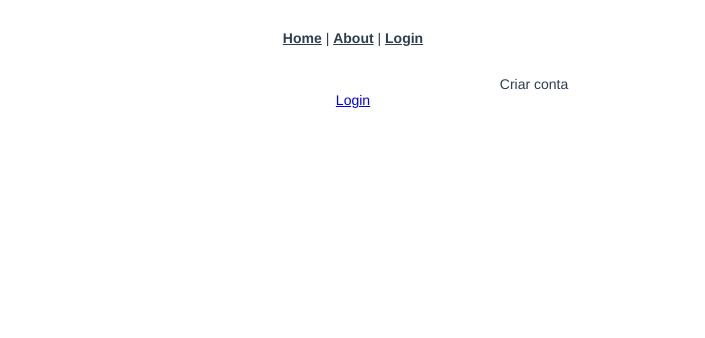
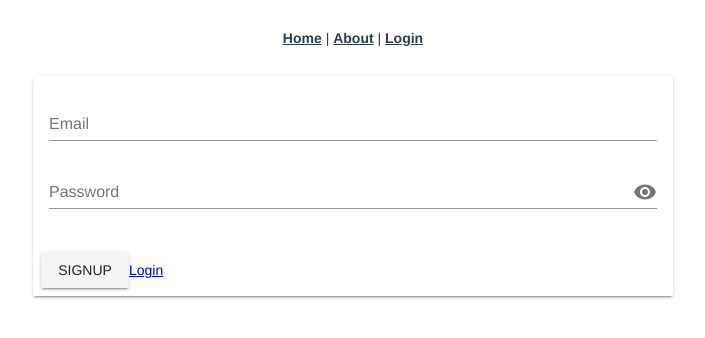
Before and after one commit to WLSF/vue-firebase-login, a Vue app: page /signup in a window 1280 px wide. Shown: the top 338 px of the page, without its empty margins (287-992 px from the left). Built offline with nearby package versions, Linux system fonts and the light colour scheme; no server answers.

Commit message:
:lipstick: Add new vuetify template on Signup and Login

```diff
--- a/src/views/Login.vue
+++ b/src/views/Login.vue
@@ -1,20 +1,33 @@
 <template>
-  <form>
+  <v-layout>
+    <v-flex xs12 sm6 offset-sm3>
+      <v-card>
+        <v-form>
+          <v-card-text>
             <v-text-field
               v-model="email"
+              :rules="[rules.required, rules.email]"
               label="Email"
-      required
             ></v-text-field>
             <v-text-field
               v-model="password"
+              :append-icon="show ? 'visibility_off' : 'visibility'"
+              :rules="[rules.required, rules.min]"
+              :type="show ? 'text' : 'password'"
               :error-messages="errors"
               label="Password"
-      required
+              hint="At least 8 chars"
+              @click:append="show = !show"
             ></v-text-field>
-
+          </v-card-text>
+          <v-card-actions>
             <v-btn @click="login">Login</v-btn>
-    <router-link to="signup">Signup</router-link>
-  </form>
+            <router-link to="/signup">Signup</router-link>
+          </v-card-actions>
+        </v-form>
+      </v-card>
+    </v-flex>
+  </v-layout>
 </template>
 <script>
 import firebase from 'firebase'
@@ -24,7 +37,16 @@
     return {
       email: "",
       password: "",
-      errors: ""
+      errors: "",
+      rules: {
+        required: value => !!value || 'Required!',
+        email: value => {
+          const pattern = /^(([^<>()[\]\\.,;:\s@"]+(\.[^<>()[\]\\.,;:\s@"]+)*)|(".+"))@((\[[0-9]{1,3}\.[0-9]{1,3}\.[0-9]{1,3}\.[0-9]{1,3}])|(([a-zA-Z\-0-9]+\.)+[a-zA-Z]{2,}))$/
+          return pattern.test(value) || 'Invalid email.'
+        },
+        min: value => value.length >= 8 || 'Min 8 chars'
+      },
+      show: false,
     }
   },
   methods: {
--- a/src/views/Signup.vue
+++ b/src/views/Signup.vue
@@ -1,13 +1,33 @@
 <template>
-  <div class="signup">
-    <input type="text" v-model="email" name="email">
-    <input type="password" v-model="password" name="password">
-
-    <button @click='createUser'>Criar conta</button>
-    <router-link to="/login"><p>Login</p></router-link>
-
-    <p v-if="errors">{{ errors }}</p>
-  </div>
+  <v-layout>
+    <v-flex xs12 sm6 offset-sm3>
+      <v-card>
+        <v-form>
+          <v-card-text>
+            <v-text-field
+              v-model="email"
+              :rules="[rules.required, rules.email]"
+              label="Email"
+            ></v-text-field>
+            <v-text-field
+              v-model="password"
+              :append-icon="show ? 'visibility_off' : 'visibility'"
+              :rules="[rules.required, rules.min]"
+              :type="show ? 'text' : 'password'"
+              :error-messages="errors"
+              label="Password"
+              hint="At least 8 chars"
+              @click:append="show = !show"
+            ></v-text-field>
+          </v-card-text>
+          <v-card-actions>
+            <v-btn @click="signup">Signup</v-btn>
+            <router-link to="/login">Login</router-link>
+          </v-card-actions>
+        </v-form>
+      </v-card>
+    </v-flex>
+  </v-layout>
 </template>
 <script>
 import firebase from 'firebase'
@@ -17,15 +37,24 @@
     return {
       email: "",
       password: "",
-      errors: ""
+      errors: "",
+      rules: {
+        required: value => !!value || 'Required!',
+        email: value => {
+          const pattern = /^(([^<>()[\]\\.,;:\s@"]+(\.[^<>()[\]\\.,;:\s@"]+)*)|(".+"))@((\[[0-9]{1,3}\.[0-9]{1,3}\.[0-9]{1,3}\.[0-9]{1,3}])|(([a-zA-Z\-0-9]+\.)+[a-zA-Z]{2,}))$/
+          return pattern.test(value) || 'Invalid email.'
+        },
+        min: value => value.length >= 8 || 'Min 8 chars'
+      },
+      show: false,
     }
   },
   methods: {
-    createUser: function() {
+    signup: function() {
       firebase.auth().createUserWithEmailAndPassword(this.email, this.password).then(() => {
         this.$router.push({ name: 'home' })
       }).catch((error) => {
-        this.errors = error
+        this.errors = error.message
       })
     }
   }
```
Lines whose indentation alone changed are shown as unchanged.
